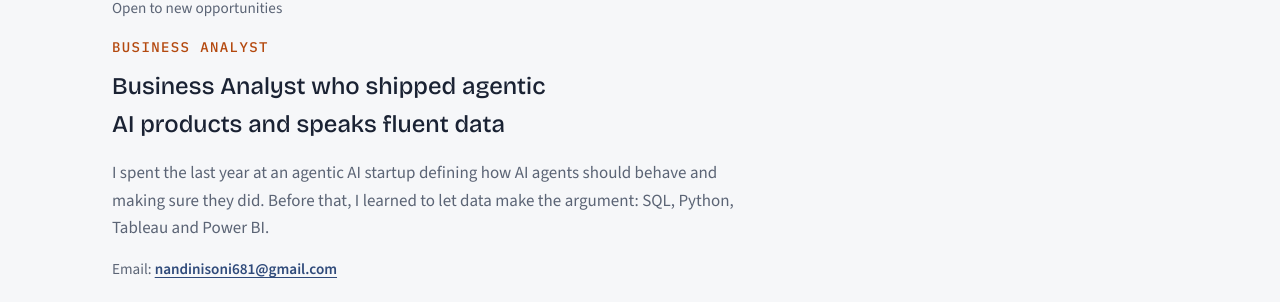
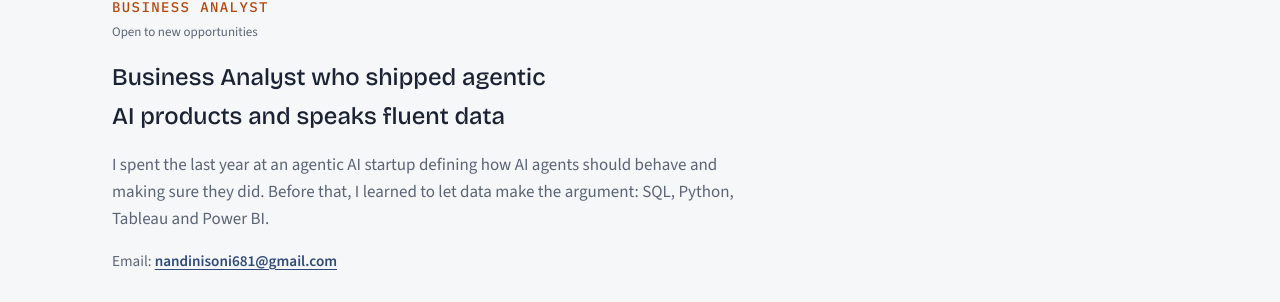
Before and after one commit to nandinisoni683/nandini-soni-portfolio, a plain HTML site: page index.html in a window 1280 px wide. Shown: the part 208-510 px from the top of the page. Drawn offline with nearby package versions, Linux system fonts and the light colour scheme.

Commit message:
Move availability line under designation

```diff
--- a/index.html
+++ b/index.html
@@ -63,8 +63,8 @@ a:focus-visible { outline: 2px solid var(--accent); outline-offset: 3px; border-
 
 /* Hero */
 header { padding-block: 3.5rem 3rem; border-bottom: 1px solid var(--line); }
-.status { font-size: 0.95rem; color: var(--muted); margin: 0 0 1rem; }
-.title { font-family: var(--mono); font-size: 0.875rem; font-weight: 500; color: var(--label); text-transform: uppercase; letter-spacing: 0.1em; margin: 0 0 0.5rem; }
+.status { font-size: 0.8125rem; color: var(--muted); margin: 0 0 1rem; }
+.title { font-family: var(--mono); font-size: 0.875rem; font-weight: 500; color: var(--label); text-transform: uppercase; letter-spacing: 0.1em; margin: 0 0 0.2rem; }
 h1 {
   font-family: var(--display); font-weight: 700; font-size: clamp(2.4rem, 6.5vw, 4rem);
   line-height: 1.05; letter-spacing: -0.02em; margin: 0 0 0.75rem; text-wrap: balance;
@@ -174,8 +174,8 @@ footer { padding-block: 2rem 2.5rem; color: var(--muted); font-size: 0.9rem; }
 <header id="top">
   <div class="wrap">
     <h1>Nandini Soni</h1>
+    <p class="title">Business Analyst</p>
     <p class="status">Open to new opportunities</p>
-    <p class="title">Business Analyst</p>
     <p class="role">Business Analyst who shipped agentic AI products and speaks fluent data</p>
     <p class="lede">I spent the last year at an agentic AI startup defining how AI agents should behave and making sure they did. Before that, I learned to let data make the argument: SQL, Python, Tableau and Power BI.</p>
     <p class="contact">Email: <a href="mailto:nandinisoni681@gmail.com">nandinisoni681@gmail.com</a></p>
```
